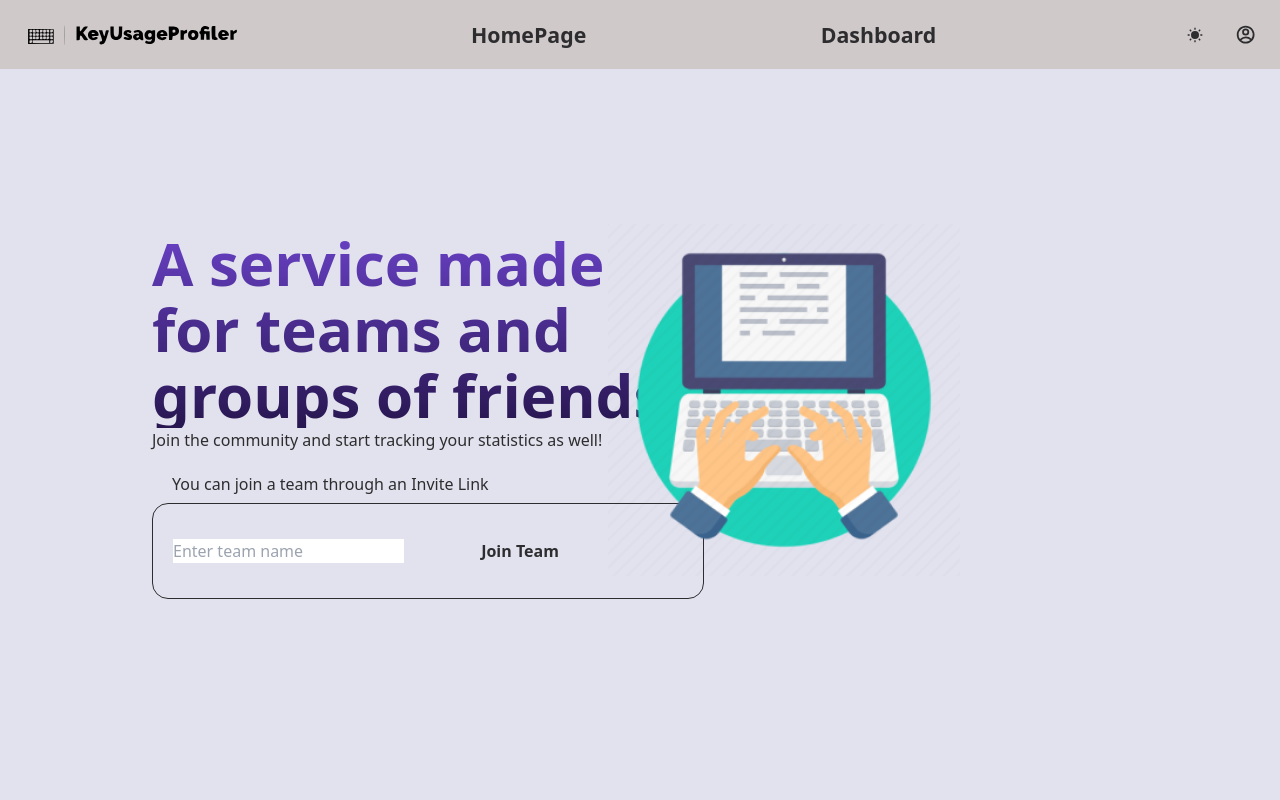
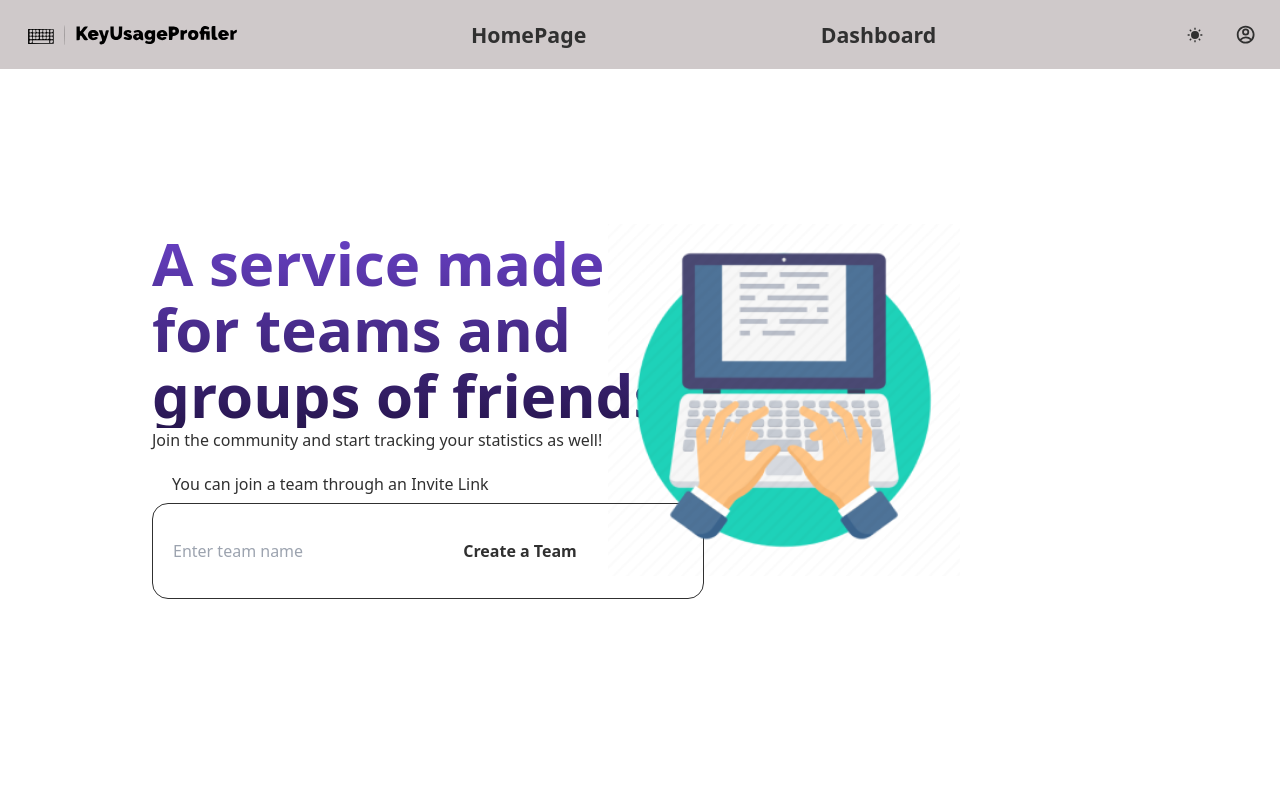
Before and after one commit to miguel-silva48/KeyUsageProfiler, a React (Vite) app in the folder projFrontend/: page / in a window 1280 px wide. Shown: the top 800 px of the page. Built offline with nearby package versions, Linux system fonts and the light colour scheme.

Commit message:
imp(frontend/createteam_14): Auth token trial

```diff
--- a/projFrontend/src/components/pages/DashboardPage.jsx
+++ b/projFrontend/src/components/pages/DashboardPage.jsx
@@ -21,14 +21,14 @@ const Dashboard = () => {
   const [userStatistics, setUserStatistics] = useState(null);
 
   const fetchData = () => {
-    fetch('http://localhost:8080/api/users')
+    fetch('http://localhost:8080/api/users', {headers: {"Authorization": "Bearer " + "eyJhbGciOiJIUzM4NCJ9.eyJzdWIiOiJyaWNAYXNkYXMucHQiLCJpYXQiOjE3MDE1MzY1MjksImV4cCI6MTcwMTUzNzcyOX0.Z2QLzayTIY0-Mu4wOeKUUPSBHdMQ5X_JpbssxsjGxsCo3JqTrTB_YWJS4f95caRw"}})
       .then((response) => response.json())
       .then((data) => {
         // TODO - handle multiple users
         const user = data[0];
         setUserData(user);
 
-        fetch(`http://localhost:8080/api/statistics/${user.id}`)
+        fetch(`http://localhost:8080/api/statistics/${user.id}`, {headers: {"Authorization": "Bearer " + "eyJhbGciOiJIUzM4NCJ9.eyJzdWIiOiJyaWNAYXNkYXMucHQiLCJpYXQiOjE3MDE1MzY1MjksImV4cCI6MTcwMTUzNzcyOX0.Z2QLzayTIY0-Mu4wOeKUUPSBHdMQ5X_JpbssxsjGxsCo3JqTrTB_YWJS4f95caRw"}})
           .then((response) => response.json())
           .then((statistics) => {
             setUserStatistics(statistics);
--- a/projFrontend/src/components/pages/HomePage.jsx
+++ b/projFrontend/src/components/pages/HomePage.jsx
@@ -1,11 +1,73 @@
+import React, { useState } from "react";
 import typing_image from "../../assets/home_typing_image.png";
 
 import "./../../utils/styles.css";
 
+import Footer from "../layout/Footer";
 import Navbar from "../layout/Navbar";
-import Footer from "../layout/Footer";
 
 const HomePage = () => {
+  const [teamName, setTeamName] = useState("");
+  const [token, setToken] = useState(localStorage.getItem("authToken") || "");
+  const credentials = {email: "ricardo@example.com", username:"ricardo", password: "secure"};
+
+  const joinTeamHandler = async () => {
+    try {
+      // Wait for sign-in to complete
+      await handleSignIn(credentials);
+
+      // Now that sign-in is complete, proceed with team creation
+      const response = await fetch("http://localhost:8080/api/teams/create", {
+        method: "POST",
+        headers: {
+          "Content-Type": "application/json",
+          "Authorization": `Bearer ${token}`,
+        },
+        body: JSON.stringify({
+          name: teamName,
+        }),
+      });
+
+      if (response.ok) {
+        // Handle successful response (team creation)
+        console.log("Team created successfully!");
+      } else {
+        // Handle error response
+        console.error("Failed to create team:", response.statusText);
+      }
+    } catch (error) {
+      console.error("Error creating team:", error);
+    }
+  };
+
+  const handleSignIn = async (credentials) => {
+    try {
+      // Perform sign-in API request
+      const signInResponse = await fetch("http://localhost:8080/api/auth/signin", {
+        method: "POST",
+        headers: {
+          "Content-Type": "application/json",
+        },
+        body: JSON.stringify(credentials),
+      });
+
+      if (signInResponse.ok) {
+        const { token } = await signInResponse.json();
+
+        // Store the token securely
+        localStorage.setItem("authToken", token);
+        setToken(token);
+
+        // Optionally, redirect to the home page or perform other actions
+      } else {
+        // Handle sign-in error
+        console.error("Failed to sign in:", signInResponse.statusText);
+      }
+    } catch (error) {
+      console.error("Error during sign in:", error);
+    }
+  };
+
   return (
     <div>
       <Navbar />
@@ -22,10 +84,10 @@ const HomePage = () => {
             <form className="w-[34.5rem] h-[4.3rem] shrink-0">
               <div className="flex w-full h-full flex-col justify-center items-start gap-2.5 shrink-0">
                 <div className="flex p-5 pr-6 items-center gap-3 flex-[1_0_0] self-stretch rounded-2xl border border-gray-400 bg-gray-50">
-                  <input id="team-name" placeholder="Enter team name"></input>
-                  <button className="flex w-[13rem] h-[3.35rem] p-4 flex-col justify-center items-center gap-2.5 shrink-0 rounded-[0.625rem] bg-gray-950">
+                  <input id="team-name" placeholder="Enter team name" value={teamName} onChange={(e) => setTeamName(e.target.value)}></input>
+                  <button type="button" onClick={joinTeamHandler} className="flex w-[13rem] h-[3.35rem] p-4 flex-col justify-center items-center gap-2.5 shrink-0 rounded-[0.625rem] bg-gray-950">
                     <div className="flex justify-center items-center gap-2">
-                      <p className="text-white text-base font-bold text-white">Join Team</p>
+                      <p className="text-white text-base font-bold text-white">Create a Team</p>
                     </div>
                   </button>
                 </div>
--- a/projFrontend/tailwind.config.js
+++ b/projFrontend/tailwind.config.js
@@ -35,7 +35,7 @@ export default {
           secondary: '#cfc9ca',
           accent: '#8c7469',
           neutral: '#1c1c30',
-          'base-100': '#e2e2ee',
+          'base-100': '#ffffff',
           '--color-card': '#f5f5f5',
         },
         dark: {
```
